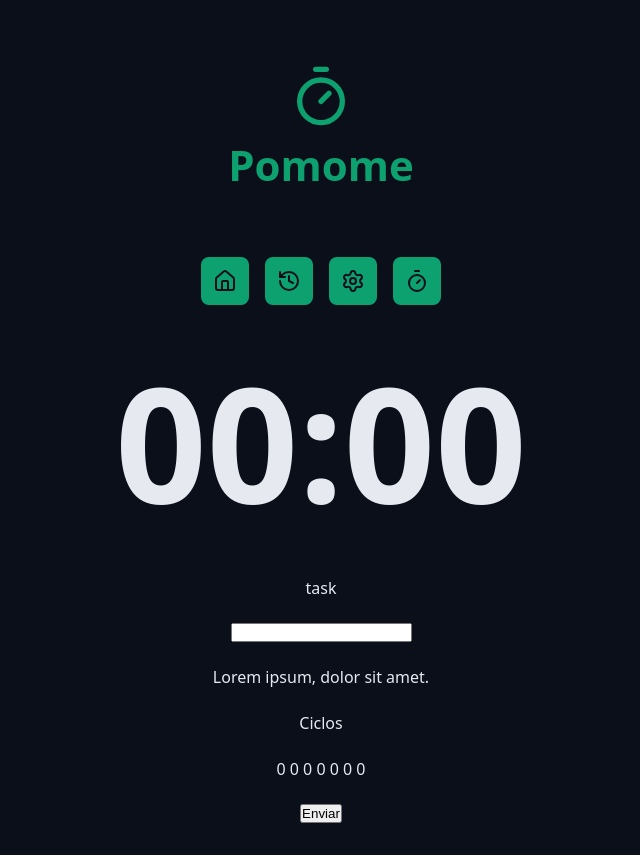
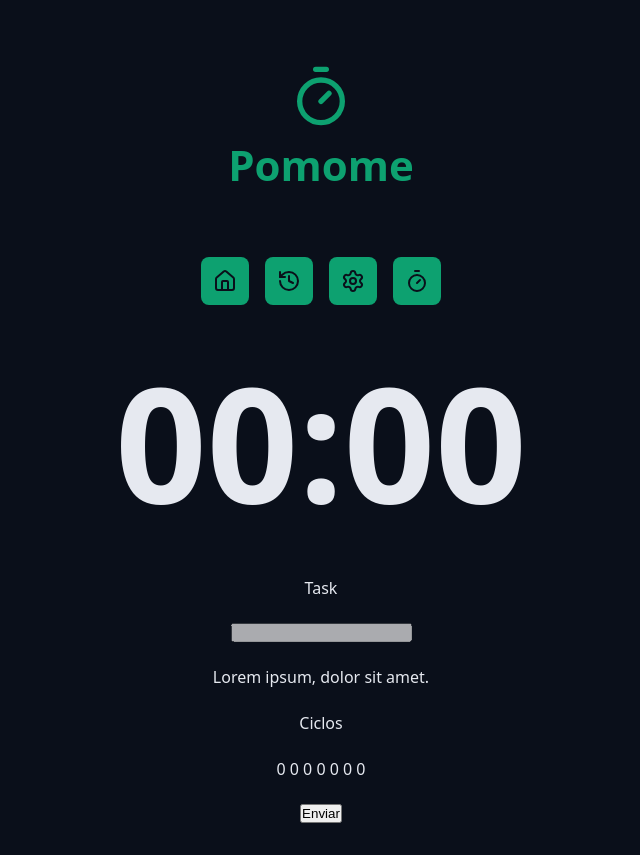
Before and after one commit to ellenmelo19/Pomome, a React (Vite) app: page / in a window 1280 px wide. Shown: the whole page, without its empty margins (319-959 px from the left). Built offline with nearby package versions, Linux system fonts and the light colour scheme.

Commit message:
input usando condicionais no JSX e ...props

```diff
--- a/src/App.tsx
+++ b/src/App.tsx
@@ -25,7 +25,13 @@
             <Container>
                <form className='form' action="">
                     <div className="formRow">
-                        <DefaultInput  id='meuInput' type='text'/>
+                        <DefaultInput
+                            labelText="Task"
+                            id='meuInput'
+                            type='text'
+                            required
+                            disabled
+                        />
                     </div>
 
                     <div className="formRow">
--- a/src/components/DefaultInput/index.tsx
+++ b/src/components/DefaultInput/index.tsx
@@ -1,12 +1,13 @@
 type DefaultInputProps = {
     id: string;
+    labelText: string;
 } & React.ComponentProps<'input'>;
 
-export function DefaultInput({id, type}: DefaultInputProps) {
+export function DefaultInput({id, type, labelText, ... rest}: DefaultInputProps) {
     return(
         <>
-            <label htmlFor={id}>task</label>
-            <input id={id} type={type} />
+            <label htmlFor={id}>{labelText}</label>
+            <input id={id} type={type} {...rest} />
         </>
     );
 }
```
